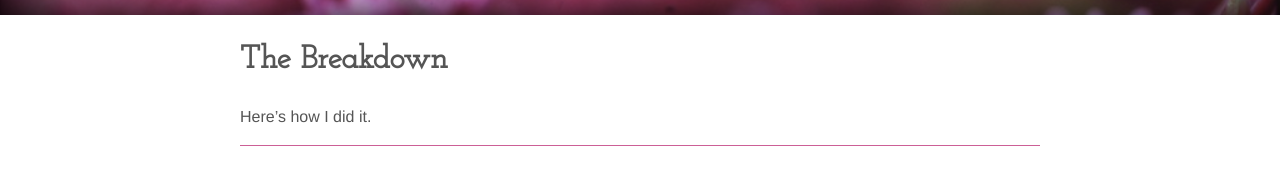
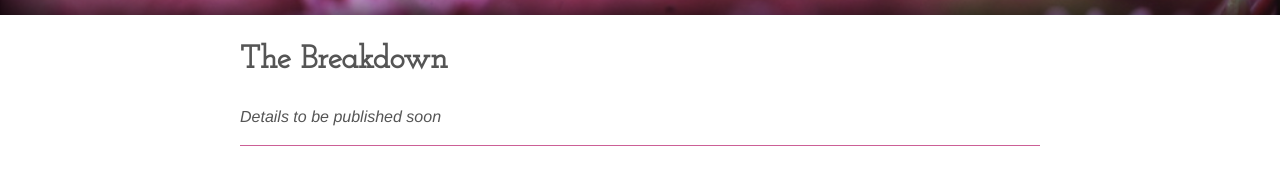
Before and after one commit to annamay8/annamay8.github.io, a Jekyll site: the page built from _posts/2017-10-11-rem-vfx-breakdown.md, in a window 1280 px wide. Shown: the part 139-324 px from the top of the page. Built offline with Jekyll 4.4.1, drawn with Linux system fonts in a browser that asks for light colours.

Commit message:
Update 2017-10-11-rem-vfx-breakdown.md

```diff
--- a/_posts/2017-10-11-rem-vfx-breakdown.md
+++ b/_posts/2017-10-11-rem-vfx-breakdown.md
@@ -5,5 +5,4 @@ title: Rem and Subaru Cosplay Mace and Horn VFX Breakdown
 
 The Breakdown
 =============
-
-Here's how I did it.
+*Details to be published soon*
```
